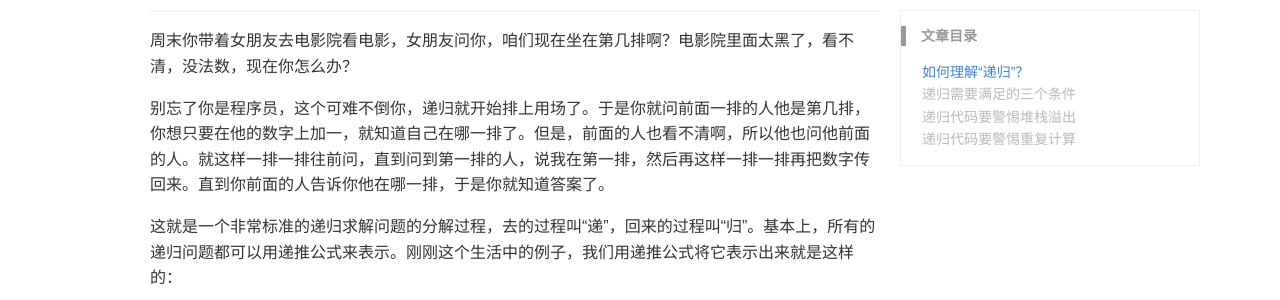
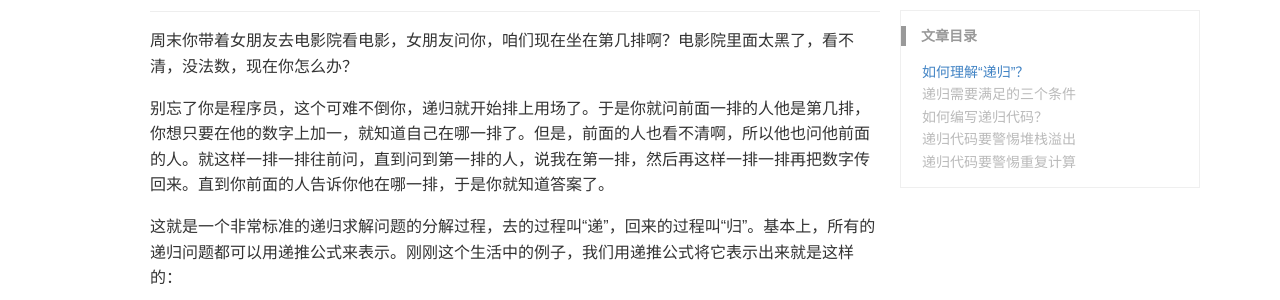
Before and after one commit to wenb1/wenb1.github.io, a Jekyll site: the page built from _posts/2020-06-26-algorithm-recursion.md, in a window 1280 px wide and 900 px high. Shown: the part 350-650 px from the top of the window. Built offline with Jekyll 4.4.1, drawn with Linux system fonts in a browser that asks for light colours; comment, search, counter and statistics services are not loaded.

Commit message:
add new blog

```diff
--- a/_posts/2020-06-26-algorithm-recursion.md
+++ b/_posts/2020-06-26-algorithm-recursion.md
@@ -46,7 +46,7 @@
 
    把问题分解为子问题，把子问题再分解为子子问题，一层一层分解下去，不能存在无限循环，这就需要有终止条件。还是电影院的例子，第一排的人不需要再继续询问任何人，就知道自己在哪一排，也就是 f(1)=1，这就是递归的终止条件。
 
-**如何编写递归代码？**
+# 如何编写递归代码？
 
 刚刚铺垫了这么多，现在我们来看，如何来写递归代码？我个人觉得，写递归代码最关键的是写出递推公式，找到终止条件，剩下将递推公式转化为代码就很简单了。
 
@@ -107,7 +107,7 @@
 int depth = 0;
 
 int f(int n) {
-    ++depth；
+    ++depth;
     if (depth > 1000) throw exception;
     if (n == 1) return 1;
     return f(n-1) + 1;
```
